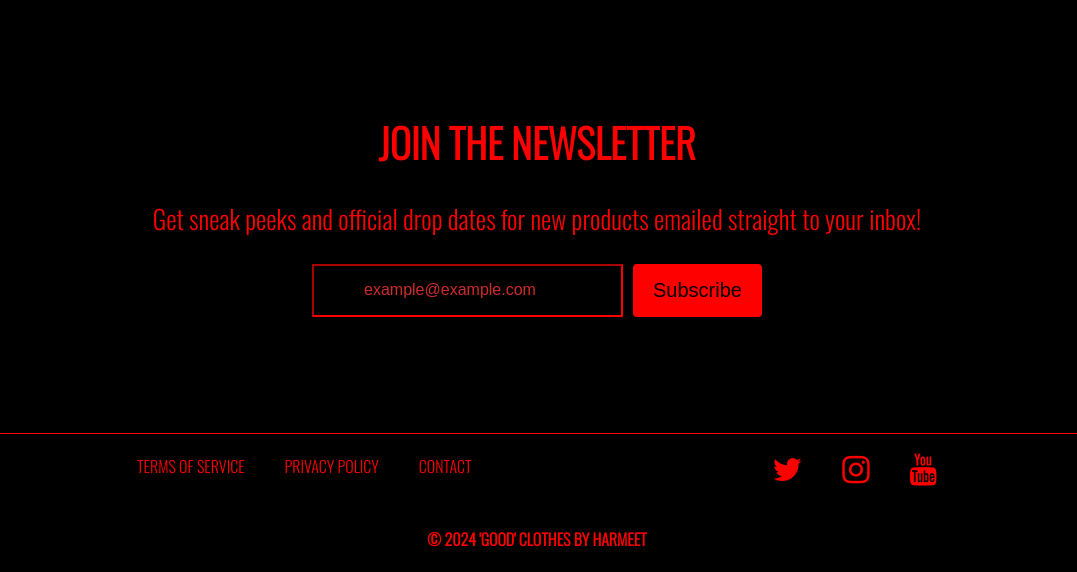
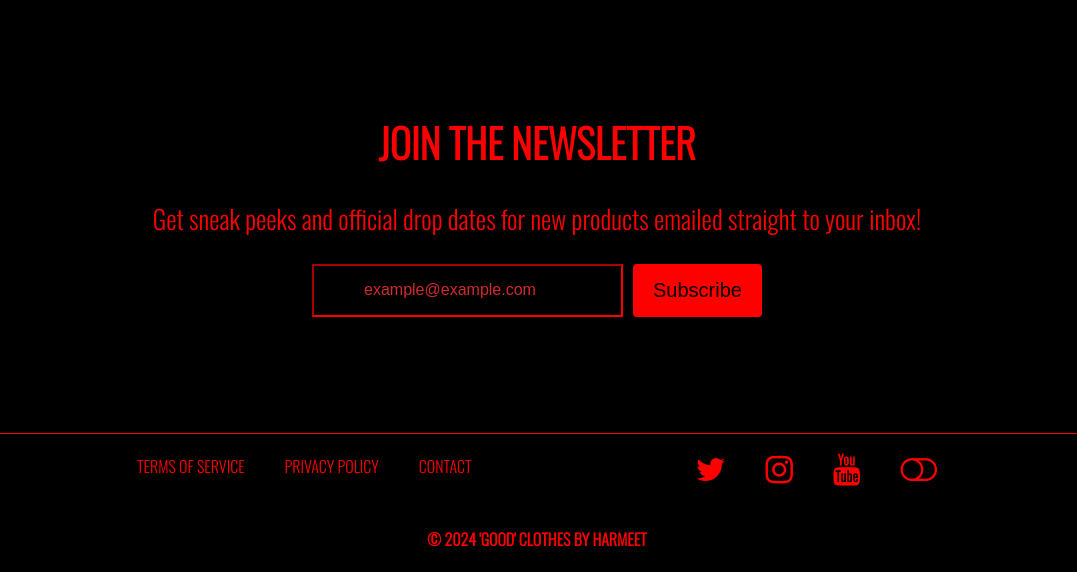
Before and after one commit to Harmeet03/Good, a plain HTML site: page Frontend/index.html in a window 1280 px wide. Shown: the part 5052-5624 px from the top of the page, without its empty margins (103-1180 px from the left). Drawn offline with nearby package versions, Linux system fonts and the light colour scheme.

Commit message:
Update index.html

```diff
--- a/Frontend/index.html
+++ b/Frontend/index.html
@@ -169,35 +169,33 @@
                 <a class="fa fa-twitter fa-2x "></a>
                 <a class="fa fa-instagram fa-2x"></a>
                 <a class="fa fa-youtube fa-2x"></a>
-                <!-- <div onclick="theme()">
+                <div onclick="theme()">
                     <a id="on" style="display: none;" class="fa fa-toggle-on fa-2x"></a>
                     <a id="off" class="fa fa-toggle-off fa-2x"></a>
-                </div> -->
+                </div>
             </div>
         </div>
         <h4> © 2024 'GOOD' CLOTHES BY HARMEET </h1>
     </footer>
-    <!-- <script>
+    <script>
         function theme(){
             let off = document.getElementById("off");
             let on = document.getElementById("on");
             let body = document.querySelector("body");
+            const darkMode = localStorage.getItem("darkTheme") === "on";
 
-            if(body.style.backgroundColor == "black"){
+            if(darkMode){
                 body.style.backgroundColor = "white";
-            }
-            else{
-                body.style.backgroundColor = "black";
-            }
-
-            if(off.style.display == "block"){
+                localStorage.setItem("darkTheme", "off");
                 off.style.display = "none";
                 on.style.display = "block";
             }
             else{
+                body.style.backgroundColor = "black";
+                localStorage.setItem("darkTheme", "on");
                 off.style.display = "block";
                 on.style.display = "none";
             }
         }
-    </script> -->
+    </script>
 </html>
```
